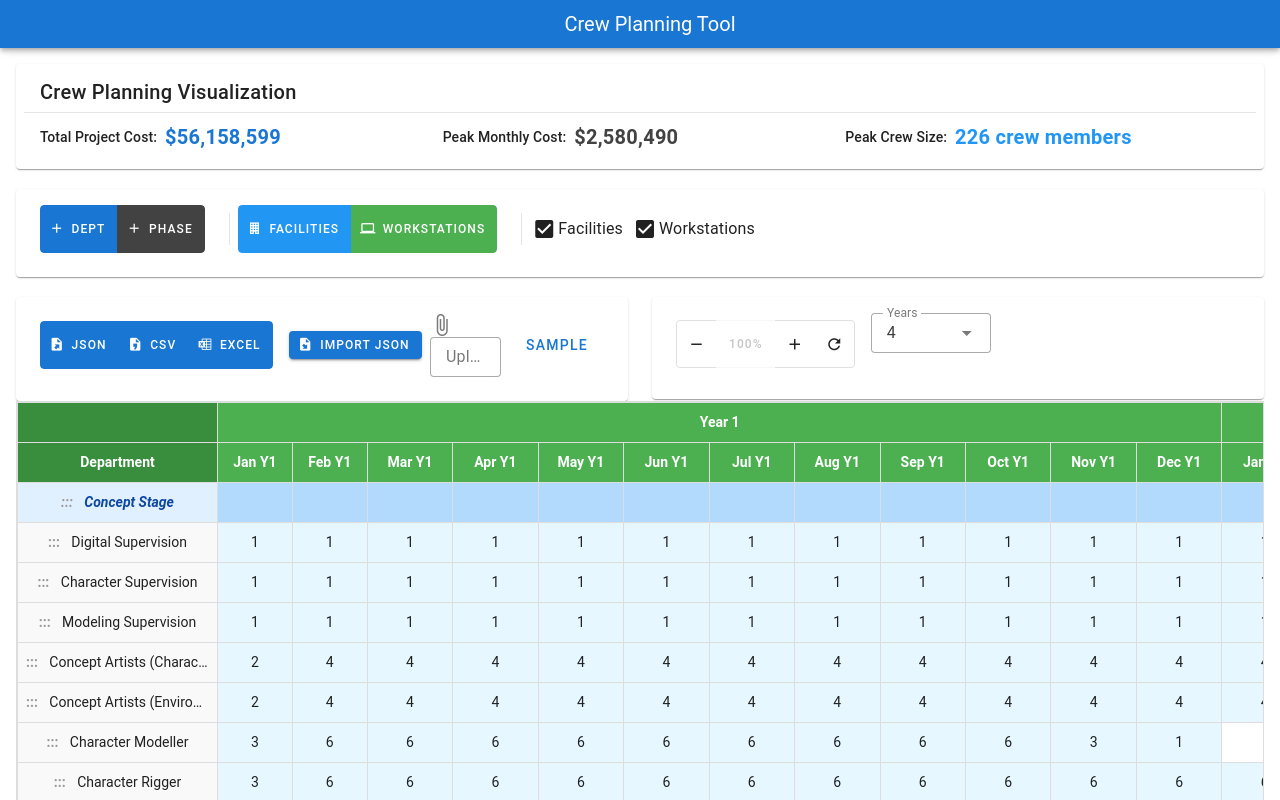
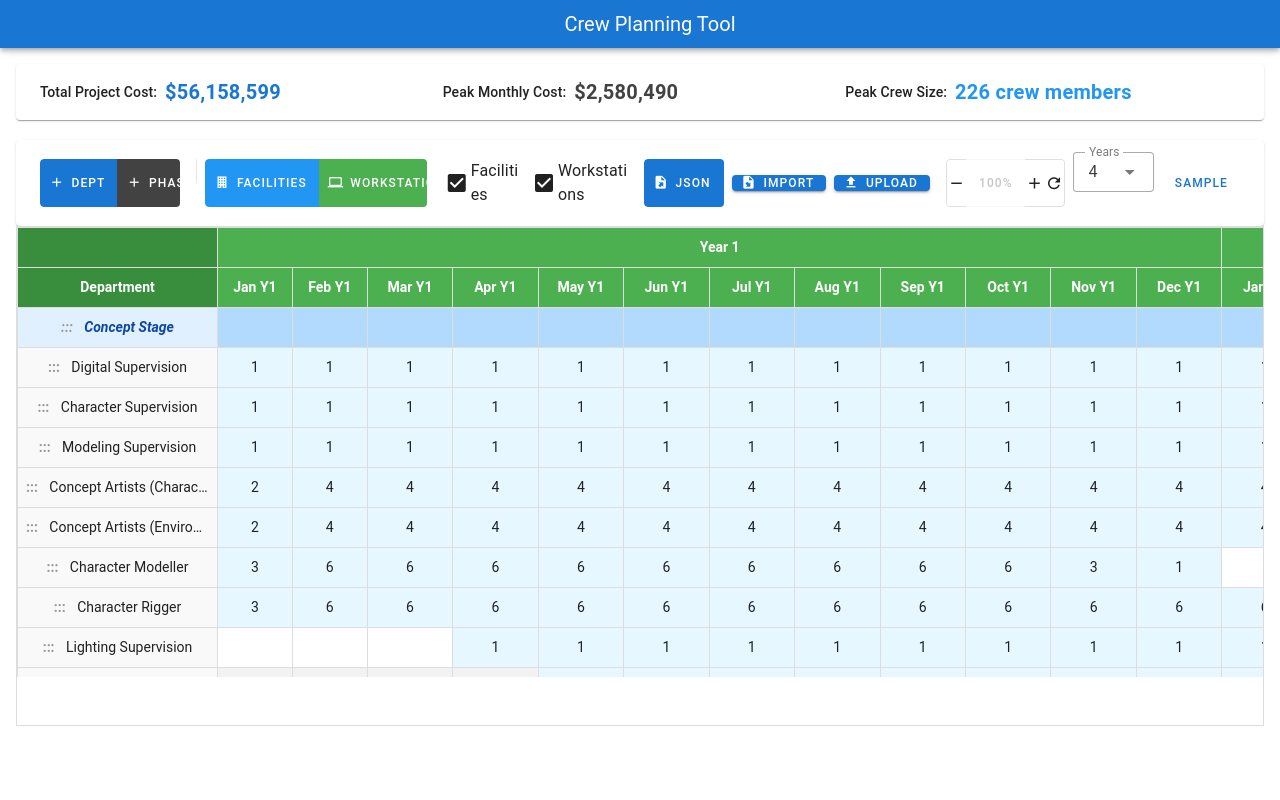
Before and after one commit to 41rumble/crew-planner, a Vue app: page / in a window 1280 px wide. Built offline with nearby package versions, Linux system fonts and the light colour scheme.

Commit message:
Make controls more compact to fit in a single row

```diff
--- a/src/App.vue
+++ b/src/App.vue
@@ -15,23 +15,22 @@
         <v-row>
           <v-col cols="12">
             <v-card class="pa-2">
-              <v-card-title class="text-h6 py-1">Crew Planning Visualization</v-card-title>
-              <v-divider></v-divider>
               <v-card-text class="py-2">
-                <v-row dense>
-                  <v-col cols="12" md="4" class="py-1">
+                <v-row dense align="center">
+                  <!-- Stats Section -->
+                  <v-col cols="12" md="4" class="py-0">
                     <div class="d-flex align-center">
                       <div class="text-subtitle-2 mr-2">Total Project Cost:</div>
                       <div class="text-h6 font-weight-bold text-primary">${{ formatCurrency(totalProjectCost).replace('$', '') }}</div>
                     </div>
                   </v-col>
-                  <v-col cols="12" md="4" class="py-1">
+                  <v-col cols="12" md="4" class="py-0">
                     <div class="d-flex align-center">
                       <div class="text-subtitle-2 mr-2">Peak Monthly Cost:</div>
                       <div class="text-h6 font-weight-bold text-secondary">${{ formatCurrency(peakMonthlyCost).replace('$', '') }}</div>
                     </div>
                   </v-col>
-                  <v-col cols="12" md="4" class="py-1">
+                  <v-col cols="12" md="4" class="py-0">
                     <div class="d-flex align-center">
                       <div class="text-subtitle-2 mr-2">Peak Crew Size:</div>
                       <div class="text-h6 font-weight-bold text-info">{{ peakCrewSize }} crew members</div>
@@ -42,26 +41,32 @@
             </v-card>
           </v-col>
         </v-row>
+
         <v-row class="mt-2">
           <v-col cols="12">
             <v-card class="pa-2">
               <v-card-text class="py-2">
-                <div class="d-flex flex-wrap align-center">
-                  <v-btn-group class="mr-4 mb-2">
-                    <v-btn color="primary" prepend-icon="mdi-plus" @click="addNewDepartment" size="small">Dept</v-btn>
-                    <v-btn color="secondary" prepend-icon="mdi-plus" @click="addNewPhase" size="small">Phase</v-btn>
+                <v-row dense align="center">
+                  <!-- Department Controls -->
+                  <v-col cols="12" md="4" class="py-0">
+                    <div class="d-flex align-center">
+                      <v-btn-group class="mr-2">
+                        <v-btn color="primary" prepend-icon="mdi-plus" @click="addNewDepartment" size="small" density="compact">Dept</v-btn>
+                        <v-btn color="secondary" prepend-icon="mdi-plus" @click="addNewPhase" size="small" density="compact">Phase</v-btn>
                       </v-btn-group>
 
-                  <v-divider vertical class="mx-2 my-2" style="height: 32px;"></v-divider>
-
-                  <v-btn-group class="mr-4 mb-2">
-                    <v-btn color="info" prepend-icon="mdi-office-building" @click="toggleFacilitiesEditor" size="small">Facilities</v-btn>
-                    <v-btn color="success" prepend-icon="mdi-laptop" @click="toggleWorkstationEditor" size="small">Workstations</v-btn>
+                      <v-divider vertical class="mx-2" style="height: 24px;"></v-divider>
+
+                      <v-btn-group class="mr-2">
+                        <v-btn color="info" prepend-icon="mdi-office-building" @click="toggleFacilitiesEditor" size="small" density="compact">Facilities</v-btn>
+                        <v-btn color="success" prepend-icon="mdi-laptop" @click="toggleWorkstationEditor" size="small" density="compact">Workstations</v-btn>
                       </v-btn-group>
-
-                  <v-divider vertical class="mx-2 my-2" style="height: 32px;"></v-divider>
-
-                  <div class="d-flex align-center mb-2">
+                    </div>
+                  </v-col>
+
+                  <!-- Checkboxes -->
+                  <v-col cols="12" md="2" class="py-0">
+                    <div class="d-flex align-center">
                       <v-checkbox
                         v-model="facilitiesIncludedInTotals"
                         @update:model-value="calculateCosts"
@@ -79,47 +84,34 @@
                         density="compact"
                       ></v-checkbox>
                     </div>
-                </div>
-              </v-card-text>
-            </v-card>
                   </v-col>
-        </v-row>
-
-        <v-row class="mt-2">
-          <v-col cols="12" md="6">
-            <v-card class="pa-2">
-              <v-card-text class="py-2">
-                <div class="d-flex flex-wrap align-center">
-                  <v-btn-group class="mr-4 mb-2">
-                    <v-btn color="primary" prepend-icon="mdi-file-export" @click="exportProjectJSON" size="small">JSON</v-btn>
-                    <v-btn color="primary" prepend-icon="mdi-file-delimited" @click="exportCSV" size="small">CSV</v-btn>
-                    <v-btn color="primary" prepend-icon="mdi-microsoft-excel" @click="exportExcel" size="small">Excel</v-btn>
+
+                  <!-- Export Controls -->
+                  <v-col cols="12" md="3" class="py-0">
+                    <div class="d-flex align-center">
+                      <v-btn-group class="mr-2">
+                        <v-btn color="primary" prepend-icon="mdi-file-export" @click="exportProjectJSON" size="small" density="compact">JSON</v-btn>
+                        <v-btn color="primary" prepend-icon="mdi-file-delimited" @click="exportCSV" size="small" density="compact">CSV</v-btn>
+                        <v-btn color="primary" prepend-icon="mdi-microsoft-excel" @click="exportExcel" size="small" density="compact">Excel</v-btn>
                       </v-btn-group>
 
-                  <v-btn color="primary" prepend-icon="mdi-file-import" size="small" class="mr-2 mb-2" @click="$refs.jsonFileInput.click()">
-                    Import JSON
+                      <v-btn color="primary" prepend-icon="mdi-file-import" size="small" density="compact" class="mr-2" @click="$refs.jsonFileInput.click()">
+                        Import
                       </v-btn>
                       <input type="file" ref="jsonFileInput" accept=".json" @change="importProjectJSON" style="display: none;">
 
                       <FileUploader @file-loaded="loadFile" />
-
-                  <v-btn variant="text" color="primary" href="/sample_crew_plan.csv" download class="mb-2">
-                    Sample
-                  </v-btn>
-                </div>
-              </v-card-text>
-            </v-card>
+                    </div>
                   </v-col>
 
-          <v-col cols="12" md="6">
-            <v-card class="pa-2">
-              <v-card-text class="py-2">
-                <div class="d-flex flex-wrap align-center">
-                  <v-btn-group variant="outlined" class="mr-4 mb-2">
-                    <v-btn icon="mdi-minus" @click="zoomOut" title="Zoom Out" size="small"></v-btn>
-                    <v-btn disabled size="small">{{ Math.round(zoomLevel * 100) }}%</v-btn>
-                    <v-btn icon="mdi-plus" @click="zoomIn" title="Zoom In" size="small"></v-btn>
-                    <v-btn icon="mdi-refresh" @click="resetZoom" title="Reset Zoom" size="small"></v-btn>
+                  <!-- Zoom Controls -->
+                  <v-col cols="12" md="3" class="py-0">
+                    <div class="d-flex align-center">
+                      <v-btn-group variant="outlined" class="mr-2">
+                        <v-btn icon="mdi-minus" @click="zoomOut" title="Zoom Out" size="small" density="compact"></v-btn>
+                        <v-btn disabled size="small" density="compact">{{ Math.round(zoomLevel * 100) }}%</v-btn>
+                        <v-btn icon="mdi-plus" @click="zoomIn" title="Zoom In" size="small" density="compact"></v-btn>
+                        <v-btn icon="mdi-refresh" @click="resetZoom" title="Reset Zoom" size="small" density="compact"></v-btn>
                       </v-btn-group>
 
                       <v-select
@@ -136,10 +128,15 @@
                         label="Years"
                         variant="outlined"
                         density="compact"
-                    class="mb-2"
-                    style="max-width: 120px;"
+                        style="max-width: 100px;"
                       ></v-select>
-                </div>
+
+                      <v-btn variant="text" color="primary" href="/sample_crew_plan.csv" download class="ml-2" size="small" density="compact">
+                        Sample
+                      </v-btn>
+                    </div>
+                  </v-col>
+                </v-row>
               </v-card-text>
             </v-card>
           </v-col>
--- a/src/components/FileUploader.vue
+++ b/src/components/FileUploader.vue
@@ -1,30 +1,39 @@
 <template>
-  <v-file-input
+  <v-btn
+    color="primary"
+    prepend-icon="mdi-upload"
+    size="small"
+    density="compact"
+    class="mr-2"
+    @click="$refs.fileInput.click()"
+  >
+    Upload
+  </v-btn>
+  <input
+    type="file"
+    ref="fileInput"
     accept=".csv,.xlsx,.json"
-    label="Upload"
-    variant="outlined"
-    density="compact"
-    hide-details
-    class="d-inline-block mr-2 mb-2"
-    style="max-width: 150px;"
-    @update:model-value="handleFileUpload"
-  ></v-file-input>
+    @change="handleFileUpload"
+    style="display: none;"
+  >
 </template>
 
 <script>
 export default {
   name: 'FileUploader',
   methods: {
-    handleFileUpload(file) {
+    handleFileUpload(event) {
+      const file = event.target.files[0];
       if (!file) return;
 
       const reader = new FileReader();
-
       reader.onload = (e) => {
         const fileContent = e.target.result;
         this.$emit('file-loaded', fileContent);
+
+        // Reset the file input so the same file can be selected again
+        event.target.value = '';
       };
-
       reader.readAsText(file);
     }
   }
```
Lines whose indentation alone changed are shown as unchanged.
